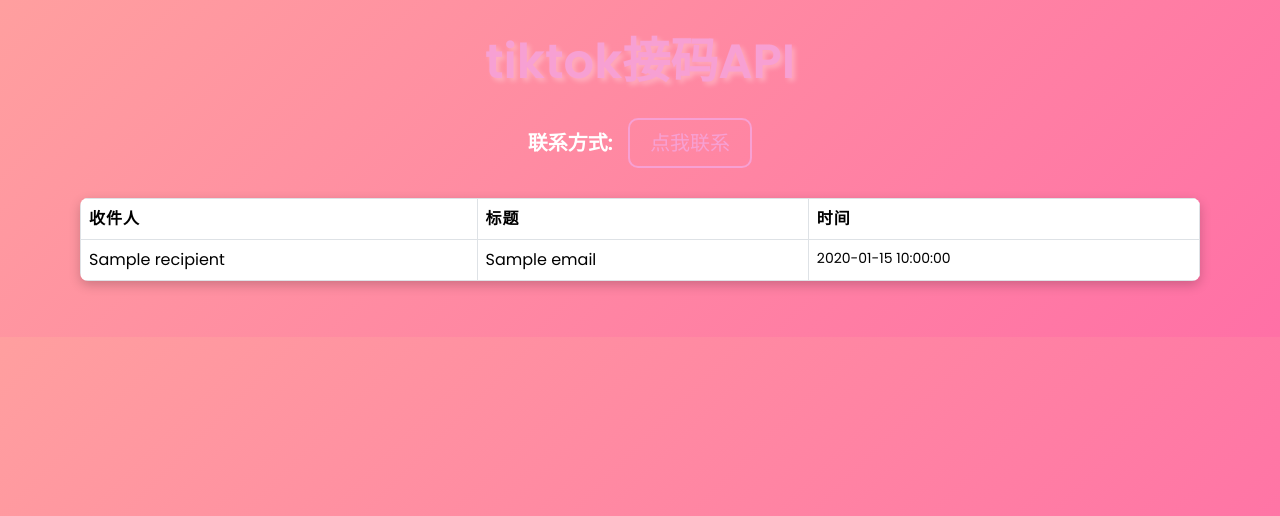
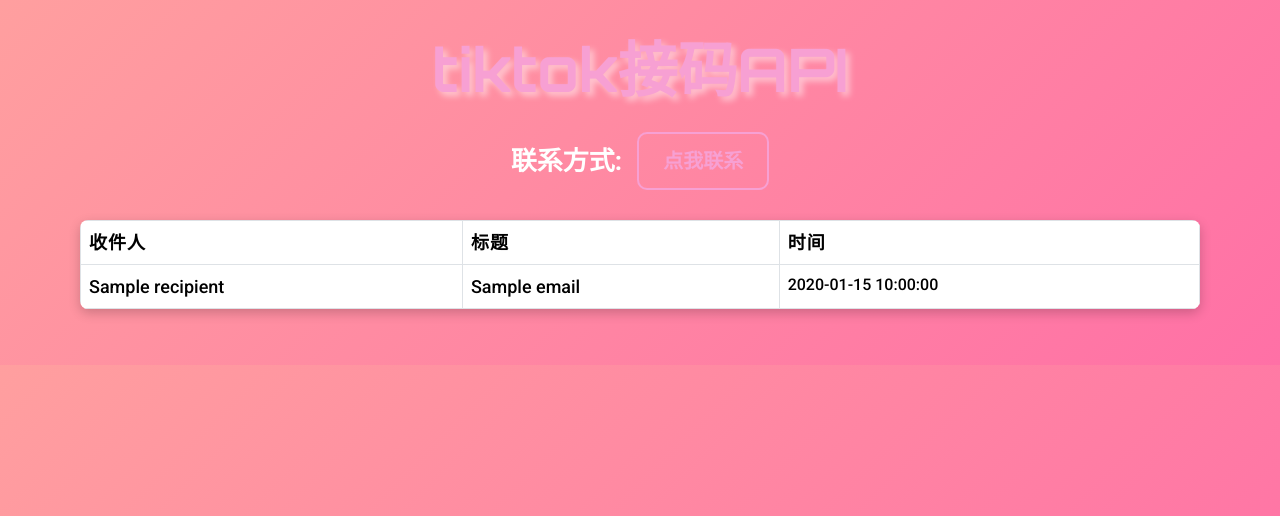
Before and after one commit to ttc0915/emailtest, a Flask app: template templates/index.html in a window 1280 px wide. Shown: the top 516 px of the page. Run offline with Flask 3, Linux system fonts and the light colour scheme; the template is opened without the code that fills it: most values are stand-ins (such as "Sample title", 1, 10 or a date in 2020).

Commit message:
Update index.html

```diff
--- a/templates/index.html
+++ b/templates/index.html
@@ -4,11 +4,11 @@
     <meta charset="UTF-8">
     <meta name="viewport" content="width=device-width, initial-scale=1.0">
     <title>验证码邮件列表</title>
-    <link href="https://fonts.googleapis.com/css2?family=Poppins:wght@400;500;600&display=swap" rel="stylesheet">
+    <link href="https://fonts.googleapis.com/css2?family=Orbitron:wght@500;700&family=Roboto:wght@400;500;700&display=swap" rel="stylesheet">
     <link href="https://cdn.jsdelivr.net/npm/bootstrap@5.3.0-alpha1/dist/css/bootstrap.min.css" rel="stylesheet" integrity="sha384-KyZXEJYFjC7n2vF5dP0P+YpvKJv5Iwbq1k5Yh35Ewl7zTq2p9IFBs5h7c7PSaGgn" crossorigin="anonymous">
     <style>
         body {
-            font-family: 'Poppins', sans-serif;
+            font-family: 'Roboto', sans-serif;
             background: linear-gradient(135deg, #ff9f9f, #ff70a6);
             color: #fff;
             margin: 0;
@@ -23,10 +23,11 @@
         }
 
         h1 {
-            font-size: 48px;
+            font-family: 'Orbitron', sans-serif;
+            font-size: 60px;
             font-weight: 700;
             text-align: center;
-            text-shadow: 3px 3px 5px rgba(255, 255, 255, 0.3);
+            text-shadow: 4px 4px 6px rgba(255, 255, 255, 0.5);
             margin-bottom: 20px;
             color: #f7a0d3;
             animation: bounce 1s ease infinite;
@@ -46,23 +47,25 @@
             display: flex;
             justify-content: center;
             align-items: center;
-            font-size: 20px;
+            font-size: 24px;
             margin-bottom: 30px;
+            font-weight: 600;
         }
 
         .contact-info span {
             margin-right: 15px;
-            font-weight: 600;
+            font-size: 26px;
         }
 
         .contact-info a {
             color: #f7a0d3;
             text-decoration: none;
-            font-weight: 500;
+            font-weight: 600;
             border: 2px solid #f7a0d3;
             border-radius: 10px;
-            padding: 8px 20px;
+            padding: 12px 24px;
             transition: all 0.3s ease;
+            font-size: 20px;
         }
 
         .contact-info a:hover {
@@ -80,8 +83,10 @@
         }
 
         th, td {
-            padding: 15px;
+            padding: 20px;
             text-align: left;
+            font-size: 18px;
+            font-weight: 500;
         }
 
         th {
@@ -101,12 +106,8 @@
         }
 
         .email-time {
-            font-size: 14px;
+            font-size: 16px;
             color: #ffb3cc;
-        }
-
-        td, th {
-            font-size: 16px;
         }
     </style>
 </head>
```
